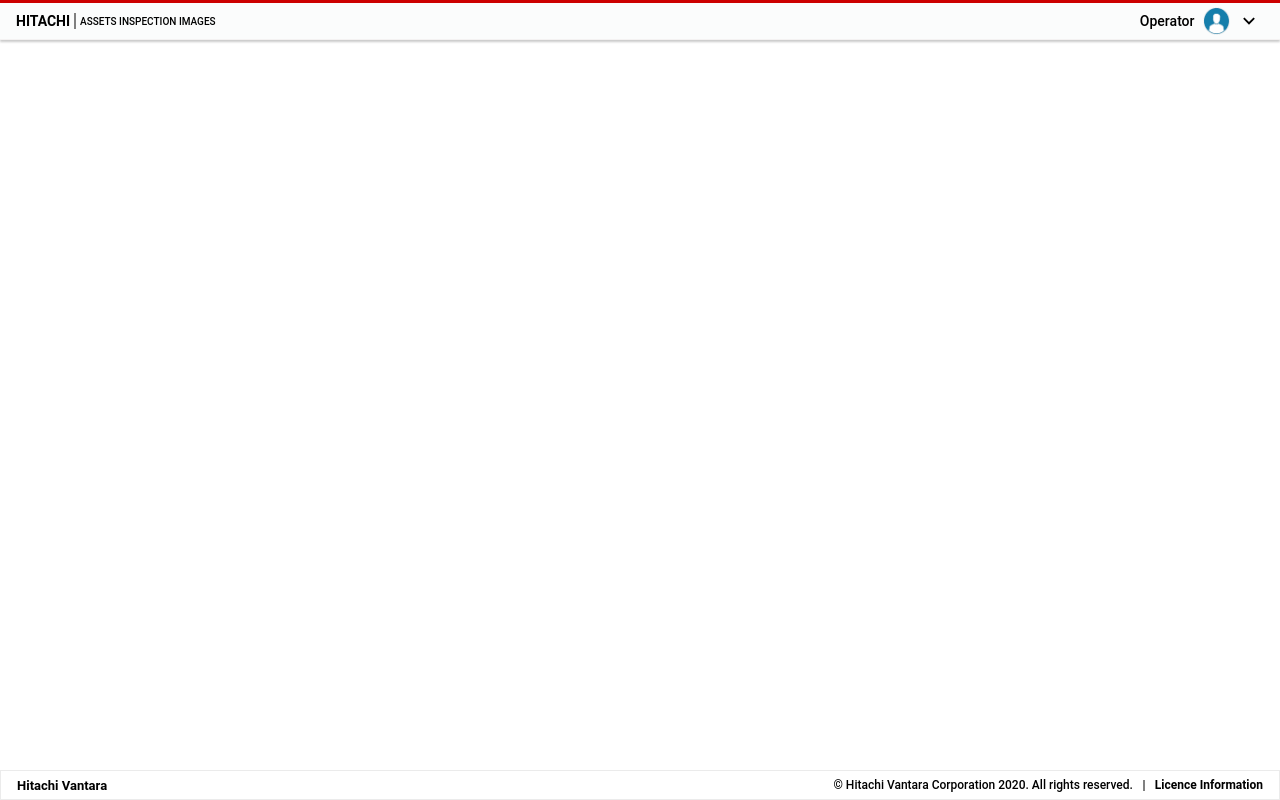
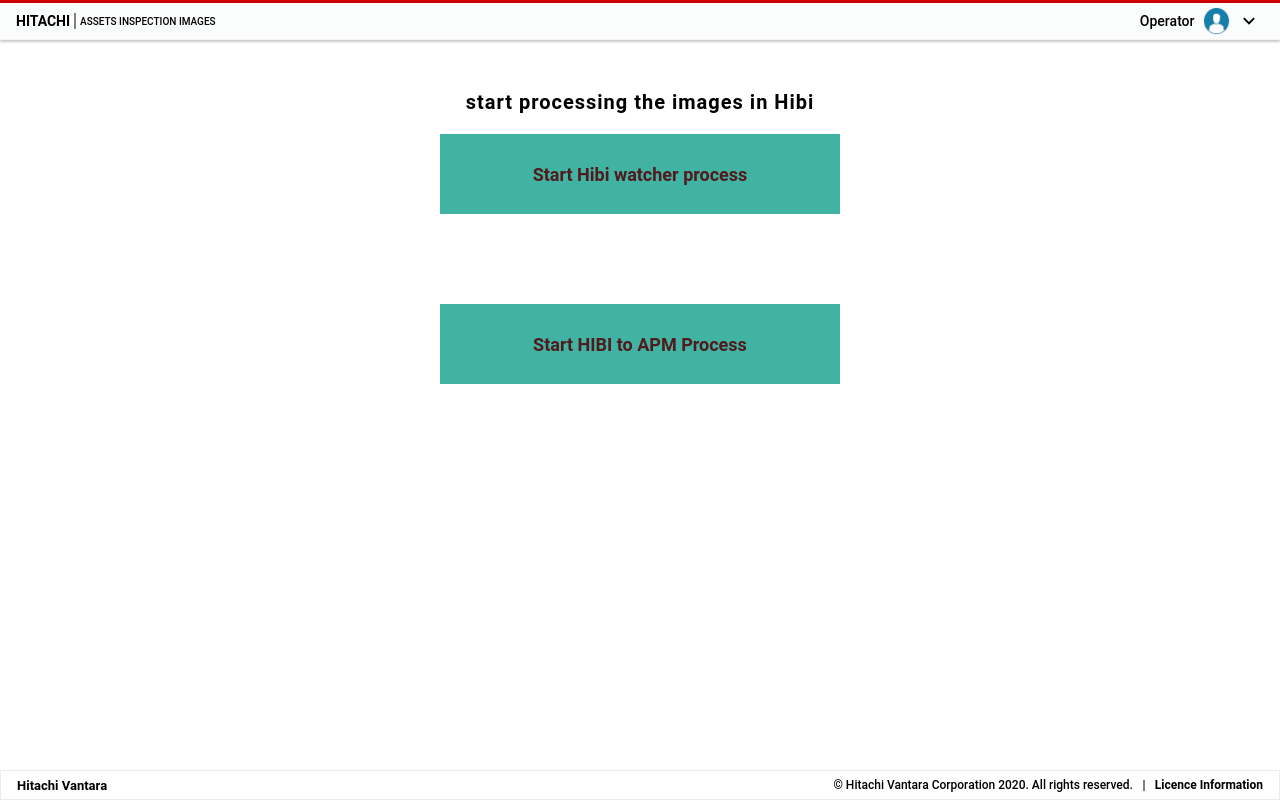
Before and after one commit to madhukarGit/hibi_react, a React (Create React App) app: page /apm in a window 1280 px wide. Built offline with nearby package versions, Linux system fonts and the light colour scheme.

Commit message:
latest changes

```diff
--- a/src/App.jsx
+++ b/src/App.jsx
@@ -1,5 +1,6 @@
 import { Routes, Route } from "react-router-dom";
 import Layout from "./layout/Layout";
+import ApmPost from "./pages/ApmPost";
 import Footer from "./pages/Footer";
 import Header from "./pages/Header";
 
@@ -10,6 +11,7 @@
       <main className="main">
         <Routes>
           <Route path="/" element={<Layout />} />
+          <Route path="/apm" element={<ApmPost />} />
         </Routes>
       </main>
       <Footer />
--- a/src/layout/Layout.jsx
+++ b/src/layout/Layout.jsx
@@ -1,11 +1,13 @@
+import { useState } from "react";
+import ApmPost from "../pages/ApmPost";
 import Main from "../pages/MainLogin";
 import Sidebar from "../sidebar/Sidebar";
 import "./Layout.css";
 
 const Layout = () => {
-  console.log(window.location.href);
   let values = window.location.href;
   let assetId = values.split("?")[1].split("=")[1];
+
   return (
     <section className="layout__grid">
       <div className="layout__grid-side-nav">
--- /dev/null
+++ b/src/pages/ApmPost.css
@@ -0,0 +1,57 @@
+.apm_post__data {
+  display: flex;
+  flex-direction: column;
+  justify-content: center;
+  align-items: center;
+}
+.apm_post__data > :nth-child(even) {
+  margin-top: 2rem;
+}
+.text__header_h3 {
+  font-size: 2rem;
+  font-weight: 700;
+  letter-spacing: 1px;
+}
+.apm__post__button {
+  height: 8rem;
+  width: 40rem;
+  background-color: #41b3a3;
+  border: none;
+  color: #501b1d;
+  font-size: 1.8rem;
+  font-weight: 700;
+  transition: all 0.4s;
+}
+.apm__post__button:active,
+.apm__post__button:focus {
+  border: none;
+}
+
+.apm__post__button:hover {
+  cursor: pointer;
+  width: 40rem;
+  letter-spacing: 1px;
+}
+.post__apm__data_hibi {
+  margin-top: 5rem;
+}
+
+.apm_post__data__assets {
+  display: flex;
+  flex-direction: column;
+  justify-content: center;
+  align-items: center;
+  margin-top: 10rem;
+}
+.succesful_validation__apm {
+  font-size: 1.2rem;
+  font-weight: 700;
+  margin-top: 2rem;
+}
+.apm_post__data__data {
+  margin-top: 7rem;
+  display: flex;
+  flex-direction: column;
+  justify-content: center;
+  align-items: center;
+}
--- /dev/null
+++ b/src/pages/ApmPost.js
@@ -0,0 +1,56 @@
+import "./ApmPost.css";
+import axios from "axios";
+import { useState } from "react";
+
+const ApmPost = (props) => {
+  const [postToApm, setPostToApm] = useState("");
+  const [postToApmData, setPostToApmData] = useState("");
+
+  const postApmHandler = () => {
+    axios.get("http://localhost:9095/hibi/hibiwatcher").then((res) => {
+      console.log(res.status);
+      if (res.status === 200) {
+        setPostToApm("successfully started the watcher");
+      }
+    });
+  };
+
+  const postToApmDataApiHandler = () => {
+    axios.post("http://localhost:9095/hibi/taskIdFrames").then((res) => {
+      console.log(res);
+      if (res.status === 200) {
+        axios.get("http://localhost:9095/hibi/hibimaster").then((res) => {
+          if (res.data) {
+            axios.get("http://localhost:9095/hibi/apmPost").then((res) => {
+              let jsonData = JSON.stringify(res.data);
+              let parseJson = JSON.parse(jsonData);
+              console.log("json Data is ", parseJson);
+              setPostToApmData(parseJson.status);
+            });
+          }
+        });
+      }
+    });
+  };
+  return (
+    <div className="post__apm__data_hibi">
+      <section className="apm_post__data">
+        <span className="text__header_h3">
+          start processing the images in Hibi
+        </span>
+        <button className="apm__post__button" onClick={postApmHandler}>
+          Start Hibi watcher process
+        </button>
+        <span className="succesful_validation__apm">{postToApm}</span>
+      </section>
+      <section className="apm_post__data__data">
+        <button className="apm__post__button" onClick={postToApmDataApiHandler}>
+          Start HIBI to APM Process
+        </button>
+        <span className="succesful_validation__apm">{postToApmData}</span>
+      </section>
+    </div>
+  );
+};
+
+export default ApmPost;
--- a/src/pages/Main.css
+++ b/src/pages/MainLogin.css
@@ -142,7 +142,7 @@
   letter-spacing: 1px;
 }
 .model__card__props3__value {
-  font-size: 1.3rem;
+  font-size: 1rem;
   font-weight: 700;
   letter-spacing: 1px;
 }
--- a/src/pages/MainLogin.jsx
+++ b/src/pages/MainLogin.jsx
@@ -1,6 +1,6 @@
 import { useEffect } from "react";
 import axios from "axios";
-import "./Main.css";
+import "./MainLogin.css";
 import { useState } from "react";
 import CloseIcon from "@mui/icons-material/Close";
 
@@ -38,8 +38,8 @@
         assetId: assetId,
       })
       .then((res) => {
-        console.log(res.data);
         let data = res.data;
+        console.log(data);
         setHibiData(data);
       })
       .catch((err) => {
@@ -59,23 +59,19 @@
   };
 
   const dateToIsoTransform = (date) => {
-    const dateOptions = {
-      timeZone: "UTC",
-      month: "long",
-      day: "numeric",
-      year: "numeric",
-    };
-
-    return new Date(date).toLocaleDateString("en-US", dateOptions);
+    let str = date.split("T");
+    let vals = str[1].split(".");
+    let modifiedDate = str[0] + " " + vals[0];
+    return modifiedDate;
   };
 
   console.log("assetIdHibi ", assetIdHibi);
-
   let card_hibi_data =
     hibiData.length > 0 &&
     hibiData.map((hib) => {
       let transformedData = dateToDaysAgo(hib.datetime);
       let dateToIso = dateToIsoTransform(hib.datetime);
+
       return (
         <div key={hib.hibiId}>
           <div className="testimonals__card">
@@ -87,7 +83,7 @@
             </div>
             <div className="card__title">
               <span className="card__title__lg">
-                <span className="card__defect__title">Defect Code: </span>
+                <span className="card__defect__title">Defect Name: </span>
                 <span className="card__defect__title__value">
                   {hib.defectName}
                 </span>
```
